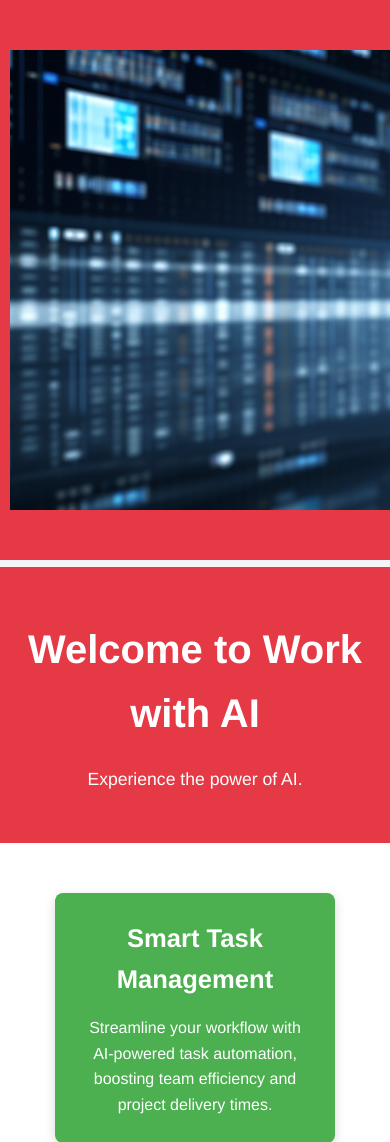
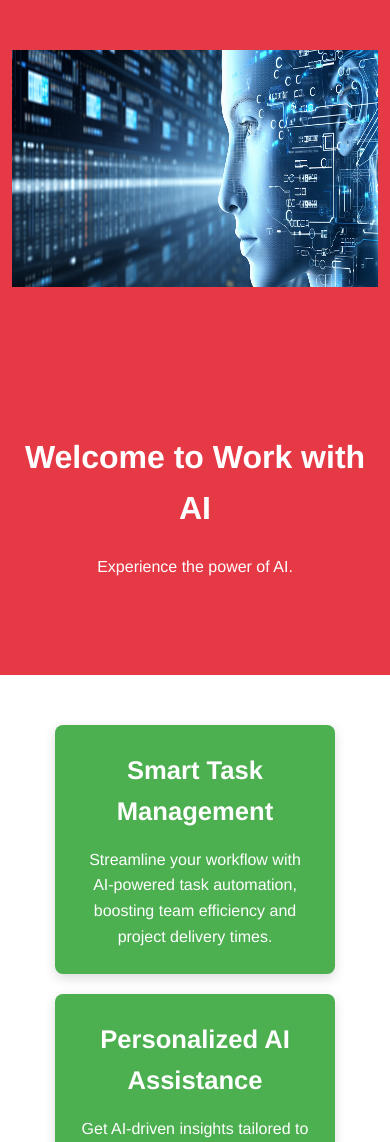
Before and after one commit to ARHAM7447/chattingbot, a Flask app: page / in a window 390 px wide; the page is wider, and only the part inside the window is pictured. Shown: the part 118-1260 px from the top of that part. Run offline with Flask 3, Linux system fonts and the light colour scheme; some libraries are stand-ins or nearby versions.

Commit message:
make the page responsive

```diff
--- a/static/css/index.css
+++ b/static/css/index.css
@@ -51,34 +51,33 @@
 /* Banner Section */
 .banner {
     text-align: center;
-    padding: 70px 20px;
-    background-color: #e63946; /* Red background for attention */
+    padding: 10vh 5vw;
+    background-color: #e63946;
     color: #fff;
     box-sizing: border-box;
+    display: flex;
+    flex-direction: column;
+    justify-content: center;
+    align-items: center;
+    min-height: 40vh;
+    width: 100%;
 }
 
 .banner h1 {
-    font-size: 3.5rem;
+    font-size: clamp(2rem, 5vw, 3.5rem);
     margin-bottom: 20px;
 }
 
 .banner p {
-    font-size: 1.3rem;
+    font-size: clamp(1rem, 2vw, 1.3rem);
     font-weight: 300;
+    max-width: 80%;
 }
 
 /* Responsive Design */
 @media (max-width: 1024px) {
     .banner {
-        padding: 60px 15px;
-    }
-
-    .banner h1 {
-        font-size: 3rem;
-    }
-
-    .banner p {
-        font-size: 1.2rem;
+        padding: 8vh 4vw;
     }
 }
 
@@ -89,15 +88,7 @@
     }
 
     .banner {
-        padding: 50px 10px;
-    }
-
-    .banner h1 {
-        font-size: 2.5rem;
-    }
-
-    .banner p {
-        font-size: 1.1rem;
+        padding: 6vh 3vw;
     }
 }
 
```
